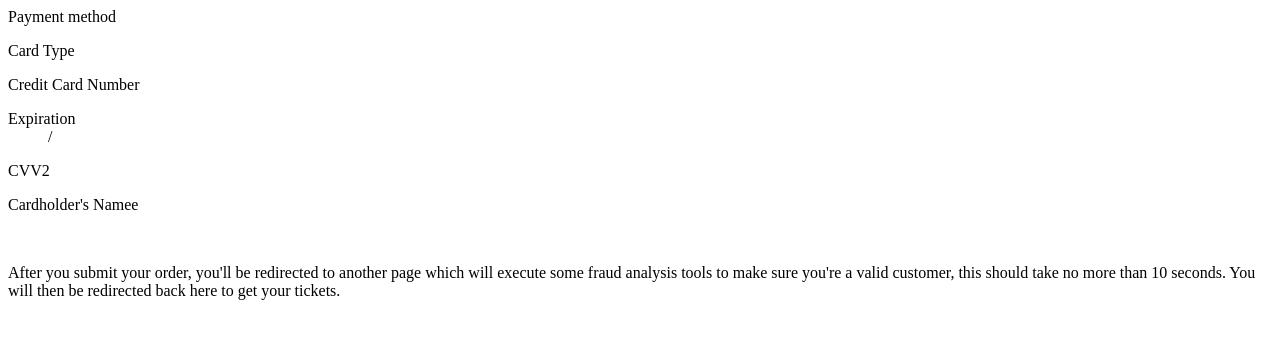
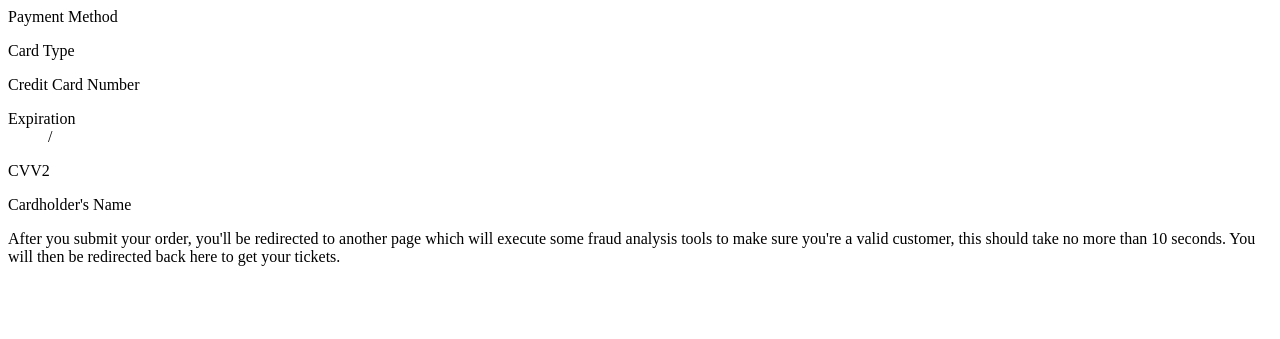
Before and after one commit to opportuno-tech/pretix-qpaypro, a Django app: template pretix_qpaypro/templates/pretix_qpaypro/checkout_payment_confirm.html in a window 1280 px wide. Shown: the top 339 px of the page. Run offline with Django 3.2, Linux system fonts and the light colour scheme; the template is opened without the code that fills it, so the values that code supplies are empty.

Commit message:
Correct format to match pretix

```diff
--- a/pretix_qpaypro/templates/pretix_qpaypro/checkout_payment_confirm.html
+++ b/pretix_qpaypro/templates/pretix_qpaypro/checkout_payment_confirm.html
@@ -1,7 +1,8 @@
 {% load i18n %}
 
+<div class="row cart-row">
     <dl class="dl-horizontal">
-    <dt>{% trans "Payment method" %}</dt>
+        <dt>{% trans "Payment Method" %}</dt>
         <dd>{{ provider.public_name }}</dd>
     </dl>
     <dl class="dl-horizontal">
@@ -21,11 +22,13 @@
         <dd>{{ cc_cvv2 }}</dd>
     </dl>
     <dl class="dl-horizontal">
-    <dt>{% trans "Cardholder\'s Namee" %}</dt>
+        <dt>{% trans "Cardholder\'s Name" %}</dt>
         <dd>{{ cc_name }}</dd>
     </dl>
-<br />
+</div>
+<div class="row cart-row total">
     <p>{% blocktrans trimmed %}
         After you submit your order, you'll be redirected to another page which will execute some fraud analysis tools to make sure you're a valid customer, this should take no more than 10 seconds.
         You will then be redirected back here to get your tickets.
     {% endblocktrans %}</p>
+</div>
```
Lines whose indentation alone changed are shown as unchanged.
